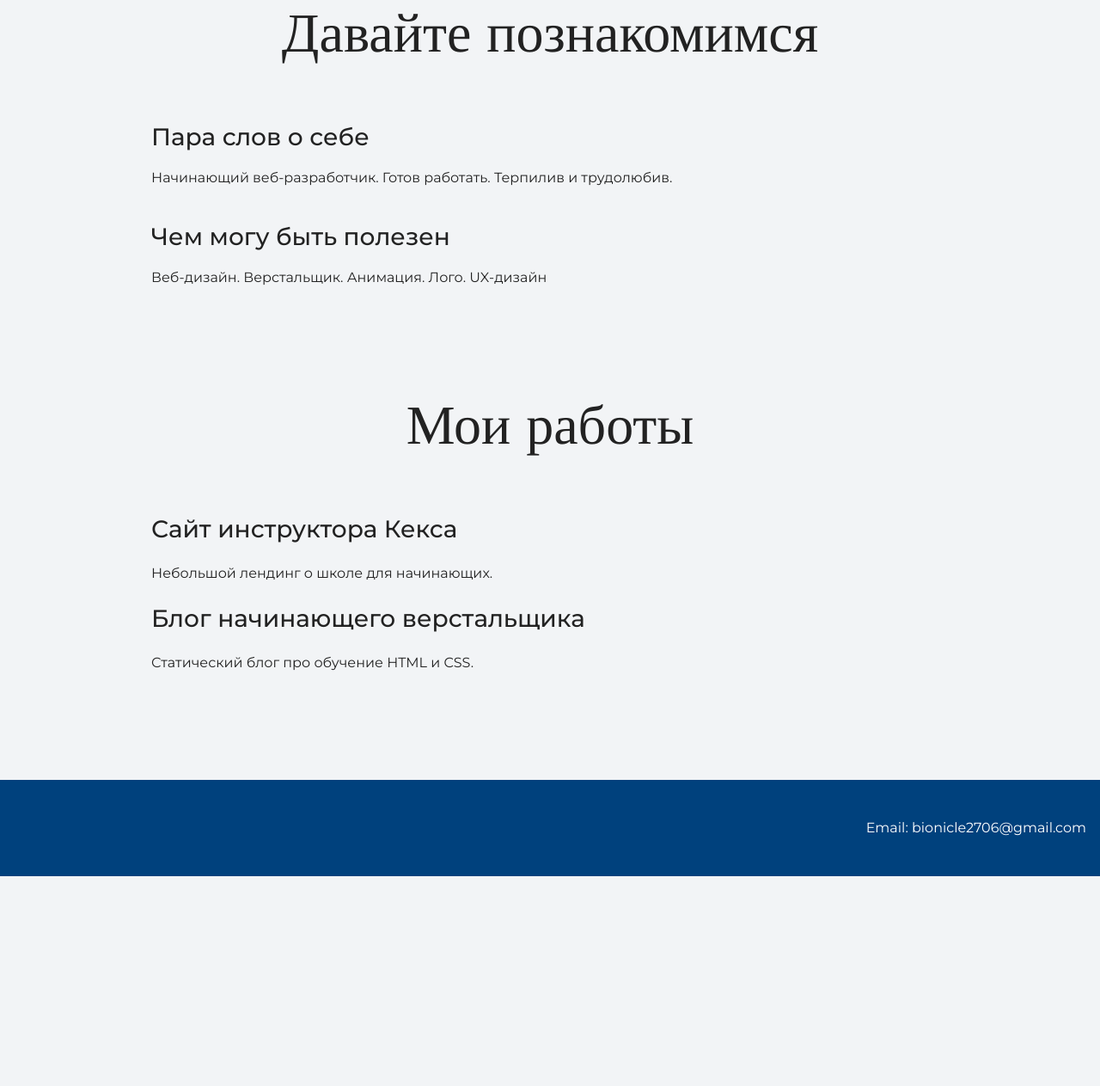
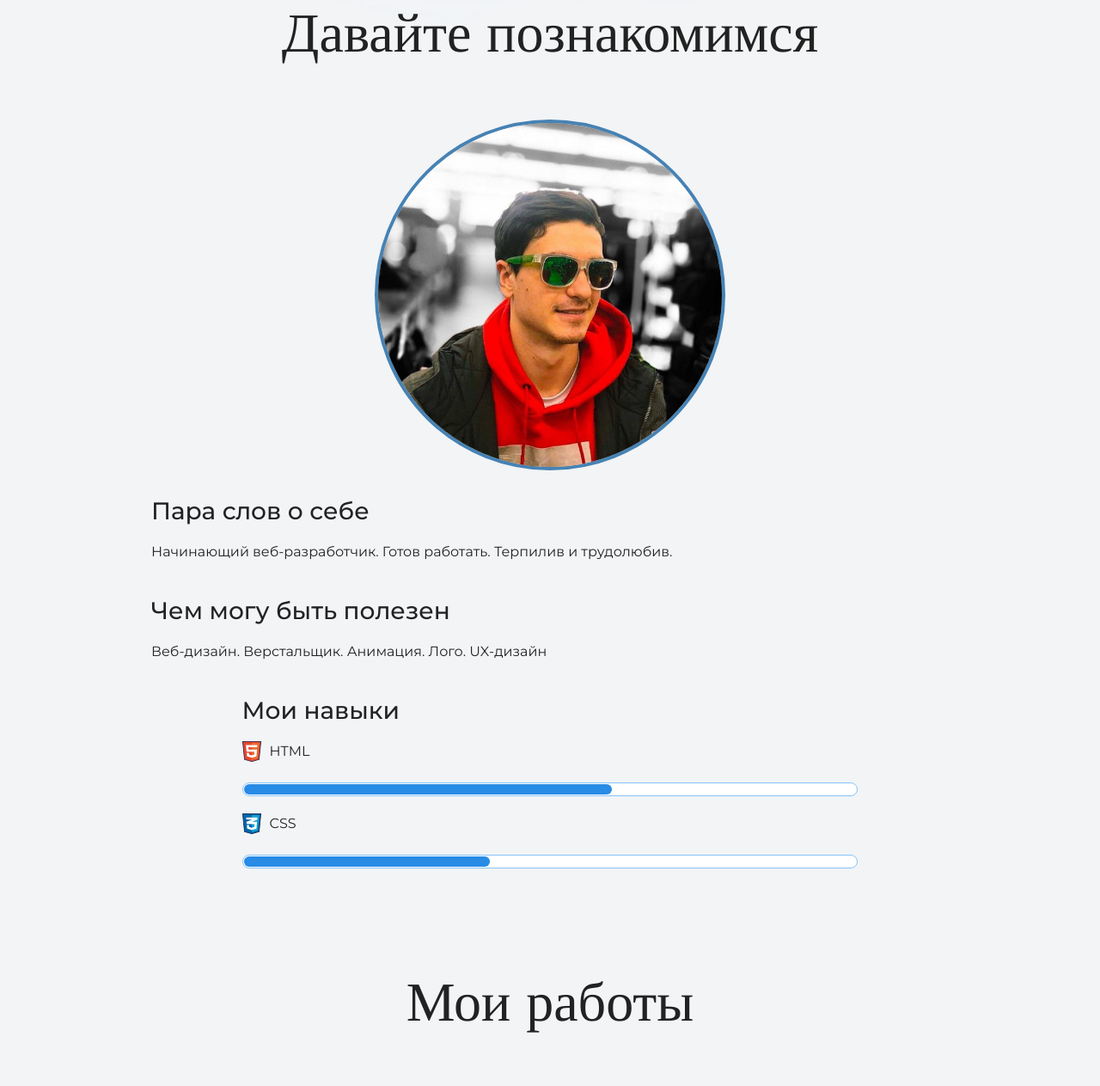
Before and after one commit to NKW-UA/myportfolio, a plain HTML site: page index.html in a window 1280 px wide. Shown: the part 1033-2296 px from the top of the page at 86% size. Before the commit the page ends 2052 px from the top, so only its background shows below. Drawn offline with nearby package versions, Linux system fonts and the light colour scheme.

Commit message:
Add files via upload

```diff
--- a/index.html
+++ b/index.html
@@ -9,7 +9,7 @@
 
   <body>
     <header class="page-header">
-      <div class="container">Email: bionicle2706@gmail.com</div>
+      <div class="container"><a class="header-email" href="mailto:bionicle2706@gmail.com">Email: bionicle2706@gmail.com</a></div>
     </header>
 
     <section class="hero-image">
@@ -19,24 +19,34 @@
 
     <section class="intro">
       <div class="container"><h2 class="subheading">Давайте познакомимся</h2>
+        <figure><div style="text-align: center"><img src="files/My_photo.jpg" class="user-image" width="400" alt="Фото автора"></div></figure>
       <h3>Пара слов о себе</h3>
       <p>Начинающий веб-разработчик. Готов работать. Терпилив и трудолюбив.</p>
       <h3>Чем могу быть полезен</h3>
       <p>Веб-дизайн. Верстальщик. Анимация. Лого. UX-дизайн</p></div>
+      <div class="skills">
+        <h3>Мои навыки</h3>
+        <dl class="skills-list">
+          <dt class="skills-html">HTML</dt>
+          <dd class="level"><div style="width: 60%">60%</div></dd>
+          <dt class="skills-css">CSS</dt>
+          <dd class="level"><div style="width: 40%">40%</div></dd>
+        </dl>
+      </div>
     </section>
 
     <section class="portfolio">
       <div class="container"><h2 class="subheading">Мои работы</h2>
-
+      <figure><img src="files/project.jpg" class="project-image"></figure>
       <h3>Сайт инструктора Кекса</h3>
       <p>Небольшой лендинг о школе для начинающих.</p>
-
+      <a href="source/project-1/index.html" class="button">Открыть страницу</a>
       <h3>Блог начинающего верстальщика</h3>
       <p>Статический блог про обучение HTML и CSS.</p></div>
     </section>
 
     <footer class="page-footer">
-      <div class="container">Email: bionicle2706@gmail.com</div>
+      <div class="container"><a href="mailto:bionicle2706@gmail.com" class="footer-mail">Email: bionicle2706@gmail.com</a></div>
     </footer>
   </body>
 </html>
--- a/style.css
+++ b/style.css
@@ -83,8 +83,8 @@ body {
 }
 
 .user-image {
-  margin: 0 0 32px;
-  text-align: center;
+  border: 4px solid #4682B4;
+  border-radius: 50%;
 }
 
 .intro h3,
@@ -98,6 +98,9 @@ body {
 .intro p {
   margin: 0 0 32px;
 }
+.skills{
+  margin: 0 22% 0
+}
 
 .skills-list {
   margin: 0;
@@ -110,16 +113,16 @@ body {
   background-position: left;
 }
 
-.skill-html {
+.skills-html {
   background-image: url("img/icon-html.svg");
 }
 
-.skill-css {
+.skills-css {
   background-image: url("img/icon-css.svg");
 }
 
 .level {
-  margin: 4px 0 16px;
+  margin: 20px 0 16px;
   padding: 0;
   height: 14px;
   font-size: 0;
@@ -160,6 +163,7 @@ body {
 
 .button {
   padding: 6px 20px;
+  margin: 0 0 50px;
   display: inline-block;
   vertical-align: baseline;
   text-decoration: none;
```
Also changed, not shown: files/My_photo.jpg (added), files/project.jpg (added), files/user.jpg (added), img/hero-bg.jpg (added), img/icon-css.svg (added), img/icon-email-footer.svg (added), img/icon-email-header.svg (added), img/icon-email.svg (added), img/icon-html.svg (added), img/icon-phone-footer.svg (added), img/icon-phone-header.svg (added), img/icon-phone.svg (added).
